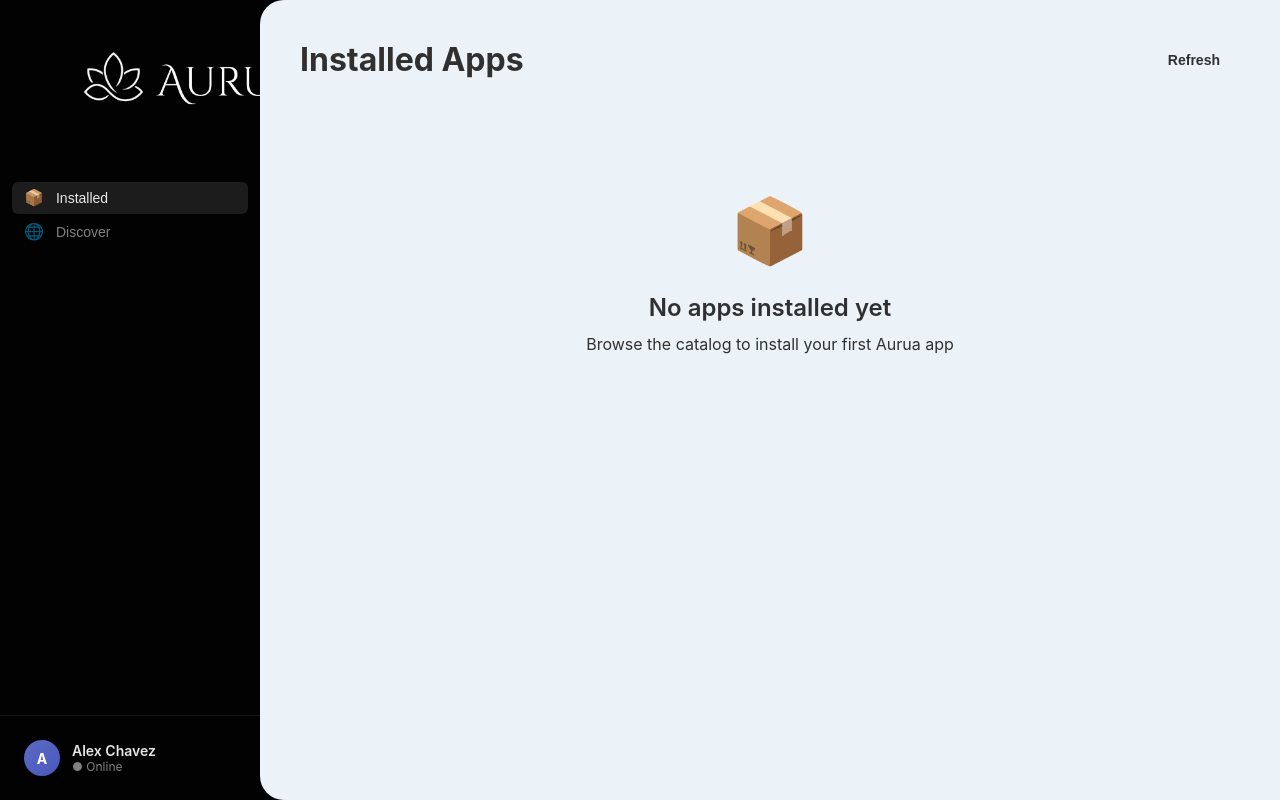
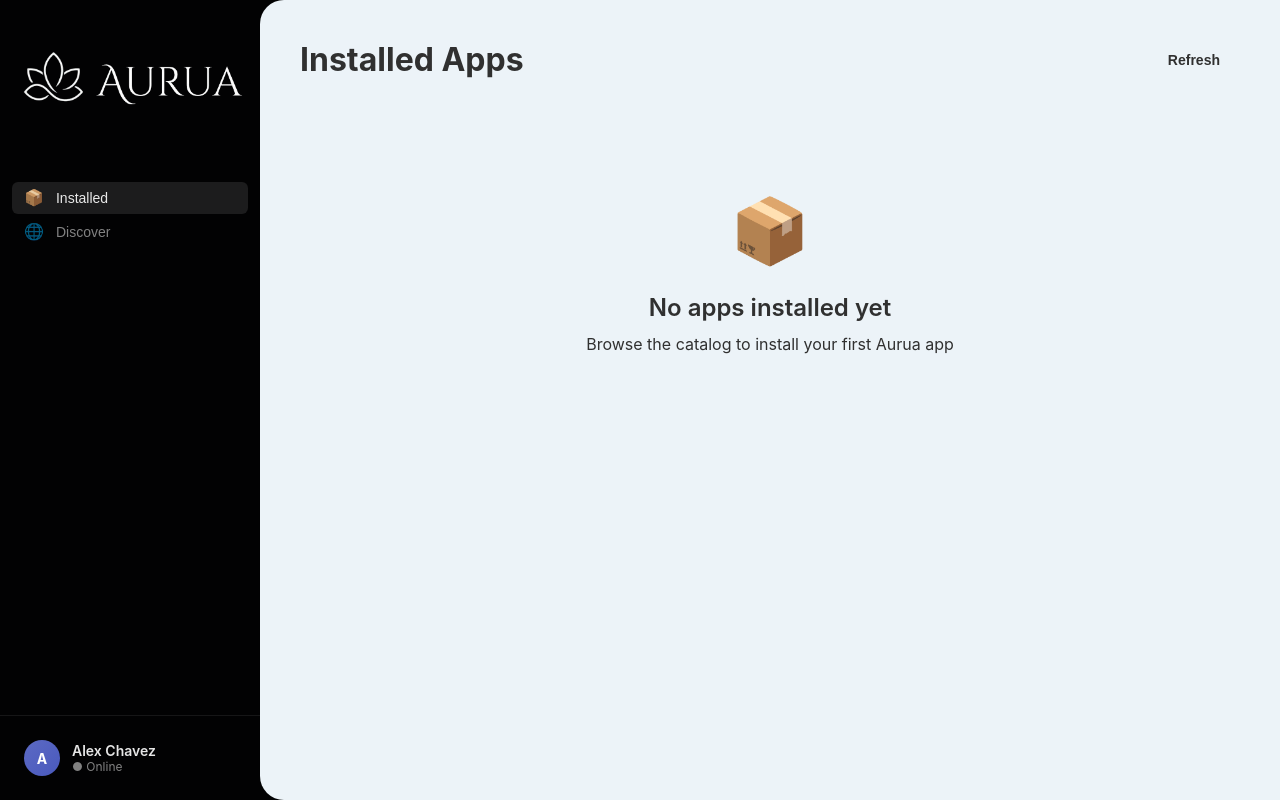
Before and after one commit to AuruaHQ/aurua-dock, a React (Vite) app: page / in a window 1280 px wide. Built offline with nearby package versions, Linux system fonts and the light colour scheme.

Commit message:
Move logo much more to the left

```diff
--- a/src/components/Logo/Logo.css
+++ b/src/components/Logo/Logo.css
@@ -9,5 +9,5 @@
   width: auto;
   height: 150px;
   object-fit: contain;
-  margin-left: -40px;
+  margin-left: -100px;
 }
```
